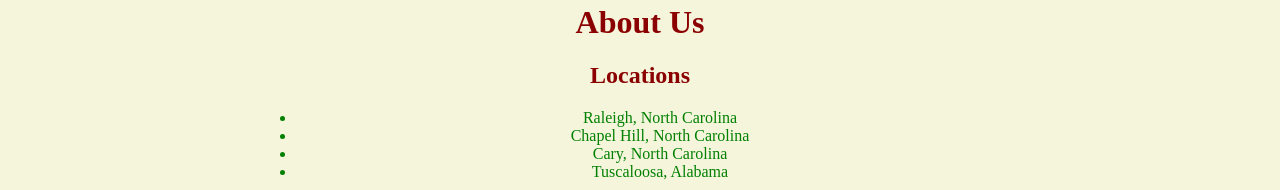
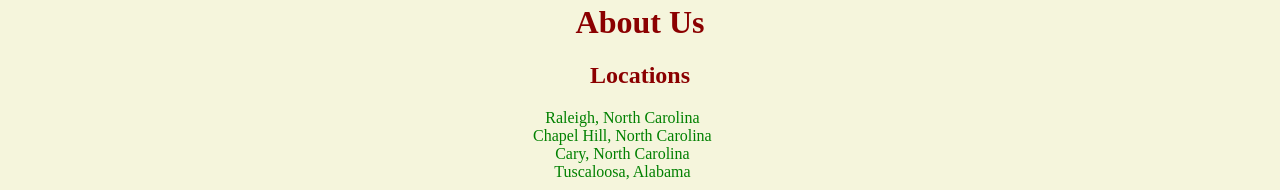
Before and after one commit to athomas94/menu_activity, a plain HTML site: page about.html in a window 1280 px wide. Shown: the part 762-952 px from the top of the page. Drawn offline with Linux system fonts and the light colour scheme.

Commit message:
Updated CSS to fix bullet list formatting

```diff
--- a/assets/css/style.css
+++ b/assets/css/style.css
@@ -15,6 +15,11 @@ h3,
 p,
 li {
     color: green;
+    list-style-type: none;
+}
+
+ul {
+    width: 85%;
 }
 
 img {
```
